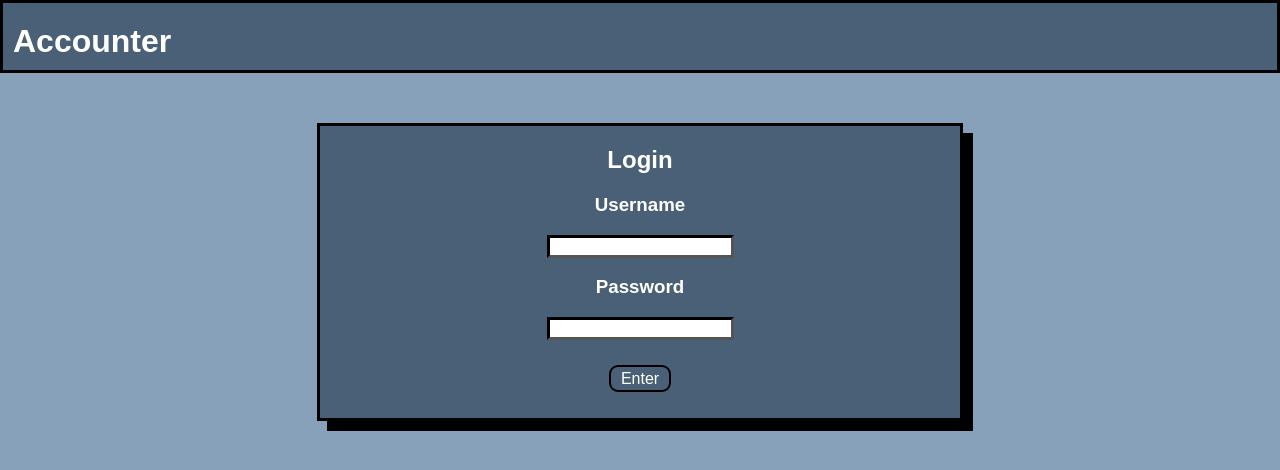
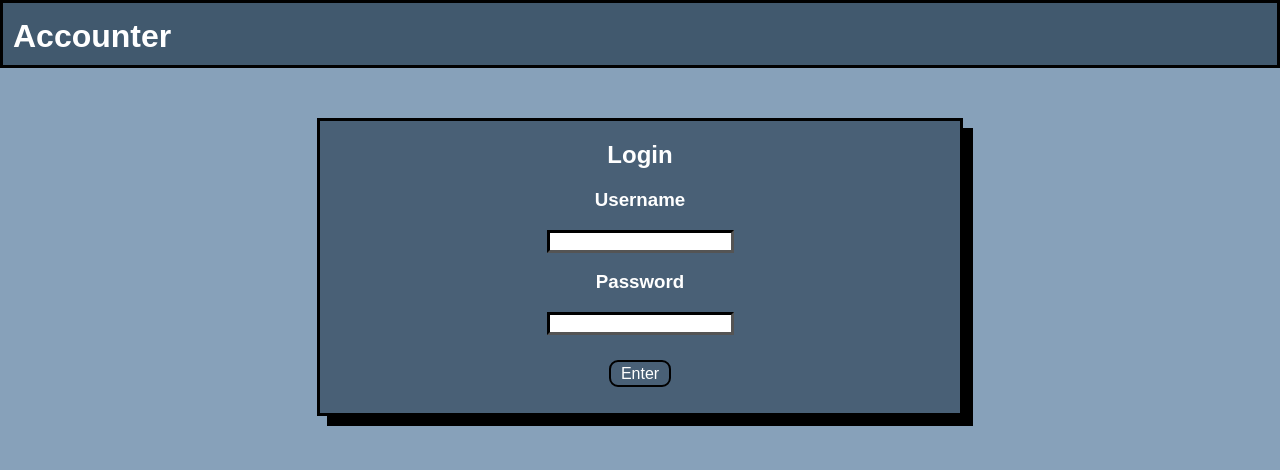
Before and after one commit to roostaiematwit/webdevaccountingproj, a plain HTML site: page login.html in a window 1280 px wide. Drawn offline with Linux system fonts and the light colour scheme.

Commit message:
changed title and colors

```diff
--- a/login.html
+++ b/login.html
@@ -2,7 +2,7 @@
 <html lang="en">
     <head>
         <link rel="stylesheet" href="loginstyle.css">
-        <title>Login</title>
+        <title>Login - Accounter</title>
     </head>
     <body>
         <header>
--- a/loginstyle.css
+++ b/loginstyle.css
@@ -1,15 +1,15 @@
 header {
-    background-color: rgb(73, 96, 118);
+    background-color: rgb(65, 89, 110);
     color: white;
     margin-bottom: 50px;
     border-style: solid;
     border-color: black;
-    border-width: 3px;
+    border-width: 3.5px;
 }
 
 header h1 {
     margin: 10px;
-    margin-top: 20px;
+    margin-top: 15px;
 }
 
 body {
```
